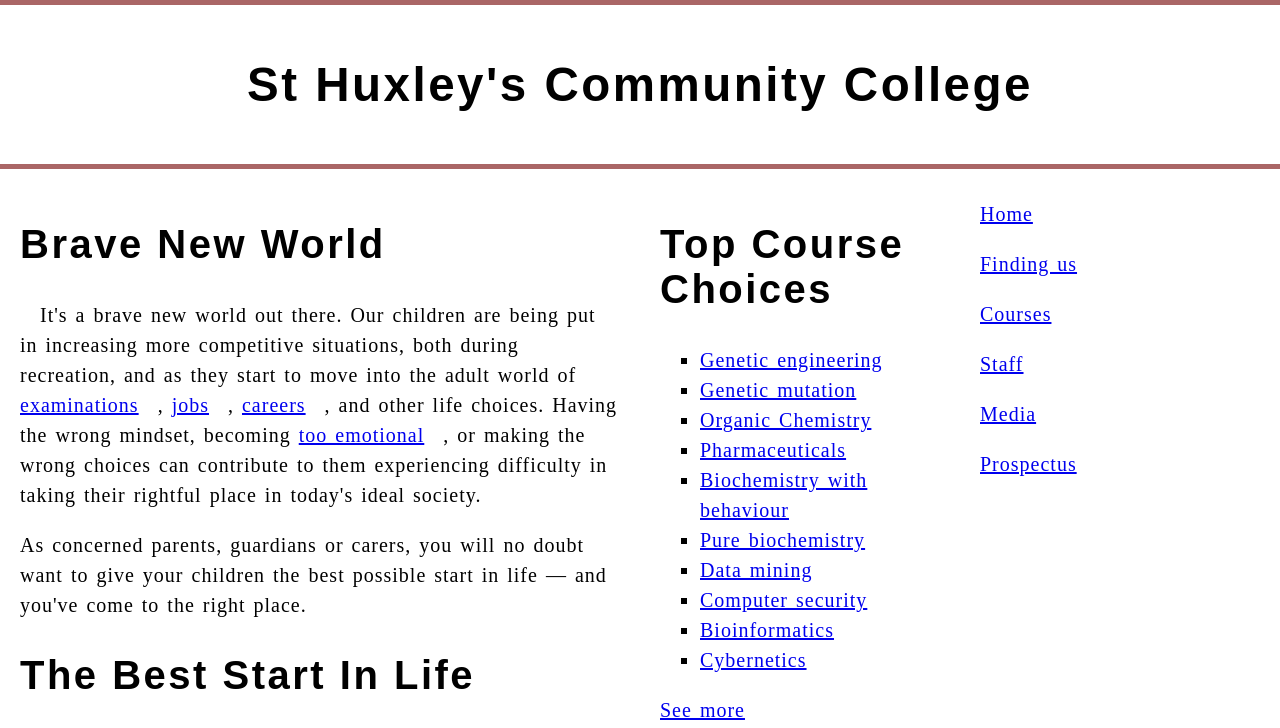
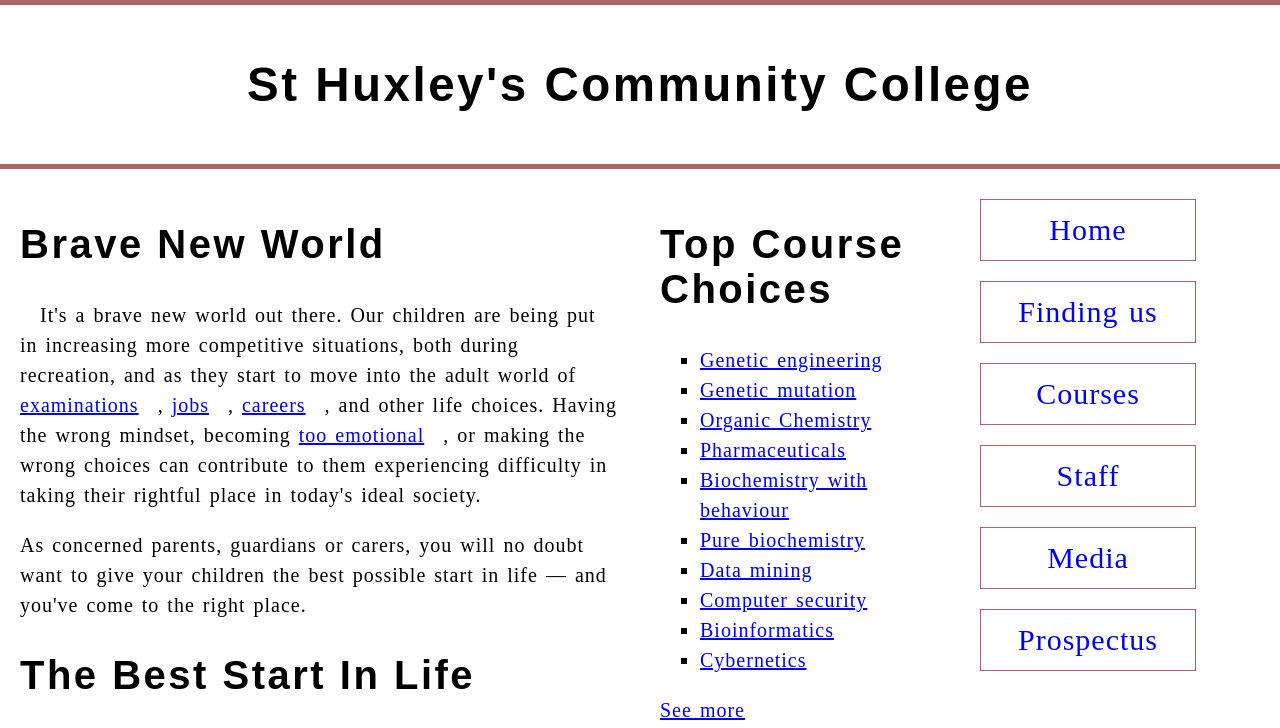
Before and after one commit to bethannshadwick/UniversityHomePage, a plain HTML site: page index.html in a window 1280 px wide. Shown: the top 728 px of the page. Drawn offline with Linux system fonts and the light colour scheme.

Commit message:
Style Changes

```diff
--- a/style.css
+++ b/style.css
@@ -124,3 +124,23 @@ nav li {
   list-style-type: none;
   margin-bottom: 2rem;
 }
+
+nav li a {
+  text-decoration: none;
+  display: inline-block;
+  width: 100%;
+  line-height: 2;
+  text-align: center;
+  font-size: 3rem;
+  border: 1px solid #a66;
+}
+
+nav li a:focus, nav li a:hover {
+  color: white;
+  background: #a66;
+}
+
+nav li a:active {
+  color: white;
+  background: black;
+}
```
